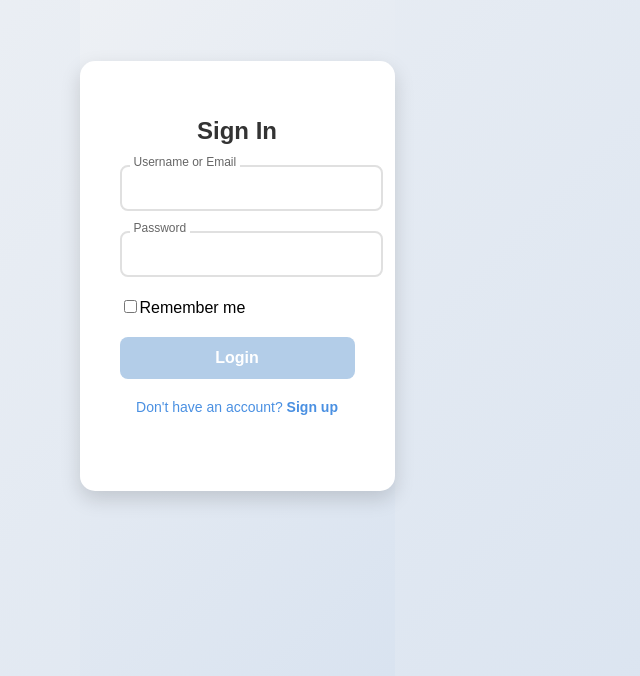
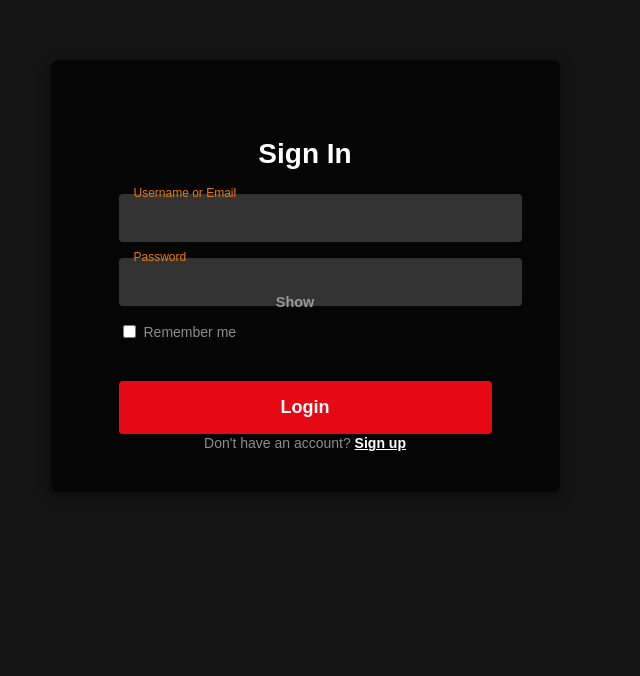
Before and after one commit to choisimo/WSD-movie, a React (Create React App) app in the folder react-app/: page /user/signin in a window 1280 px wide. Shown: the part 124-800 px from the top of the page, without its empty margins (403-1043 px from the left). Built offline with nearby package versions, Linux system fonts and the light colour scheme.

Commit message:
login && register fin

```diff
--- a/react-app/src/content/views/pages/SignIn/SignIn.css
+++ b/react-app/src/content/views/pages/SignIn/SignIn.css
@@ -1,139 +1,154 @@
-/* SignIn.css */
-
-/* 전체 화면 배경 색상 */
-body, .container {
+/* 전체 컨테이너 스타일 */
+.container {
     display: flex;
     justify-content: center;
     align-items: center;
     height: 100vh;
-    margin: 0;
-    background: linear-gradient(135deg, #f0f2f5, #d9e3f0);
+    background-color: #141414;
+    color: #ffffff;
     font-family: Arial, sans-serif;
 }
 
-#phone {
-    position: relative;
+/* 폼 래퍼 스타일 */
+#content-wrapper {
+    max-width: 450px;
     width: 100%;
-    max-width: 400px;
-    background-color: #ffffff;
-    border-radius: 15px;
-    padding: 40px;
-    box-shadow: 0px 8px 20px rgba(0, 0, 0, 0.15);
-    z-index: 1;
-    overflow: hidden;
-}
-
-/* 애니메이션 효과 */
-.card {
-    opacity: 1;
-    transform: translateY(0);
-    transition: opacity 0.3s ease, transform 0.3s ease;
-}
-
-.card.jumping {
-    transform: translateY(-20px);
-    opacity: 0;
-}
-
-.card.fading-in {
-    transform: translateY(20px);
-    opacity: 0;
-    transition: transform 0.3s ease, opacity 0.3s ease;
-}
-
-/* 카드 제목 */
-h1 {
-    font-size: 24px;
-    font-weight: 700;
-    color: #333;
-    margin-bottom: 20px;
+    background: rgba(0, 0, 0, 0.75); /* 투명한 배경 */
+    padding: 60px 68px 40px;
+    border-radius: 8px;
+    box-shadow: 0 4px 12px rgba(0, 0, 0, 0.5);
     text-align: center;
 }
 
-/* 입력 필드 */
+/* 에러 메시지 */
+.error-message {
+    background-color: #e87c03;
+    padding: 10px;
+    color: white;
+    font-size: 14px;
+    border-radius: 4px;
+    margin-bottom: 16px;
+    animation: fadeOut 3s ease-in-out forwards;
+}
+
+/* 제목 스타일 */
+#content-wrapper h1 {
+    margin-bottom: 24px;
+    font-size: 28px;
+    font-weight: 700;
+}
+
+/* 입력 필드 스타일 */
 .input {
     position: relative;
-    margin-bottom: 20px;
+    margin-bottom: 16px;
 }
 
 .input input {
     width: 100%;
-    padding: 12px;
-    border: 2px solid #e0e0e0;
-    border-radius: 8px;
+    padding: 15px;
+    border: none;
+    border-radius: 4px;
+    background-color: #333;
+    color: white;
+    font-size: 16px;
     outline: none;
-    font-size: 16px;
-    transition: all 0.3s ease;
-}
-
-.input input:focus {
-    border-color: #4a90e2;
 }
 
 .input label {
     position: absolute;
-    top: -10px;
-    left: 10px;
-    background-color: #ffffff;
-    padding: 0 4px;
-    font-size: 12px;
-    color: #666;
+    top: 14px;
+    left: 15px;
+    color: #8c8c8c;
+    font-size: 16px;
+    pointer-events: none;
+    transition: 0.2s;
 }
 
-/* 버튼 */
+.input input:focus + label,
+.input input:not(:placeholder-shown) + label {
+    top: -8px;
+    font-size: 12px;
+    color: #e87c03;
+}
+
+/* 로그인/회원가입 버튼 스타일 */
 button {
+    background-color: #e50914;
+    color: white;
+    padding: 16px;
+    font-size: 18px;
+    border: none;
+    border-radius: 4px;
     width: 100%;
-    padding: 12px;
-    background-color: #4a90e2;
+    cursor: pointer;
+    font-weight: bold;
+    margin-top: 20px;
+    transition: background 0.3s;
+}
+
+button:hover {
+    background-color: #f40612;
+}
+
+/* 체크박스 스타일 */
+.checkbox {
+    display: flex;
+    align-items: center;
+    justify-content: flex-start;
+    margin-bottom: 20px;
+    color: #8c8c8c;
+    font-size: 14px;
+}
+
+.checkbox input {
+    margin-right: 8px;
+}
+
+.read-text {
+    color: #8c8c8c;
+}
+
+.read-text b {
     color: #fff;
-    border: none;
-    border-radius: 8px;
-    font-size: 16px;
-    font-weight: bold;
+}
+
+/* 도움말 텍스트 스타일 */
+.account-check {
+    color: #8c8c8c;
+    font-size: 14px;
     cursor: pointer;
-    transition: background-color 0.3s ease;
     margin-top: 20px;
 }
 
-button:disabled {
-    background-color: #b3cde8;
-    cursor: not-allowed;
-}
-
-button:hover:not(:disabled) {
-    background-color: #3b7bbf;
-}
-
-/* 링크 스타일 */
-.account-check {
-    display: block;
-    text-align: center;
-    margin-top: 20px;
-    color: #4a90e2;
-    font-size: 14px;
-    text-decoration: none;
-    cursor: pointer;
-}
-
-.account-check:hover {
+.account-check b {
+    color: #fff;
     text-decoration: underline;
 }
 
-
-/* 에러 메시지 스타일 */
-.error-message {
-    background-color: #ff4d4f;
-    color: #fff;
-    padding: 10px;
-    border-radius: 5px;
-    font-weight: bold;
-    margin-bottom: 15px;
-    text-align: center;
-    animation: fadeInOut 4s ease-in-out;
+/* 애니메이션 */
+@keyframes fadeOut {
+    0% { opacity: 1; }
+    80% { opacity: 1; }
+    100% { opacity: 0; }
 }
 
-/* 에러 메시지 페이드 인/아웃 애니메이션 */
-@keyframes fadeInOut {
-    0%, 100% { opacity: 0; }
-    10%, 90% { opacity: 1; }
+
+
+.show-password-btn {
+    background: none;
+    border: none;
+    color: #999;
+    font-size: 0.9rem;
+    cursor: pointer;
+    position: absolute;
+    right: 10px;
+    top: 50%;
+    transform: translateY(-50%);
+    padding: 0;
 }
+
+.show-password-btn:hover {
+    color: #fff;
+    background: none;
+}
--- a/react-app/src/content/views/pages/SignIn/SignIn.js
+++ b/react-app/src/content/views/pages/SignIn/SignIn.js
@@ -6,7 +6,6 @@ import AuthService from "./AuthService";
 const SignIn = () => {
     const navigate = useNavigate();
 
-    // 상태
     const [isLoginVisible, setIsLoginVisible] = useState(true);
     const [isAnimating, setIsAnimating] = useState(false);
     const [email, setEmail] = useState('');
@@ -16,7 +15,10 @@ const SignIn = () => {
     const [confirmPassword, setConfirmPassword] = useState('');
     const [rememberMe, setRememberMe] = useState(false);
     const [acceptTerms, setAcceptTerms] = useState(false);
-    const [error, setError] = useState(''); // 에러 메시지 상태 추가
+    const [error, setError] = useState('');
+    const [showLoginPassword, setShowLoginPassword] = useState(false);
+    const [showRegisterPassword, setShowRegisterPassword] = useState(false);
+    const [showConfirmPassword, setShowConfirmPassword] = useState(false);
 
     const isLoginFormValid = email && password;
     const isRegisterFormValid =
@@ -27,61 +29,52 @@ const SignIn = () => {
         acceptTerms;
 
     const toggleCard = () => {
-        setIsAnimating(true); // 애니메이션 시작
+        setIsAnimating(true);
         setError('');
 
         setTimeout(() => {
-            setIsLoginVisible(!isLoginVisible); // 폼 변경
-        }, 300); // 애니메이션 시간 (0.3초)
+            setIsLoginVisible(!isLoginVisible);
+        }, 300);
 
         setTimeout(() => {
-            setIsAnimating(false); // 애니메이션 종료
-        }, 600); // 폼이 변경되고 다시 원래 위치로 돌아오는 시간
+            setIsAnimating(false);
+        }, 600);
     };
+
+    const resetFormFields = () => {
+        setEmail('');
+        setPassword('');
+        setRegisterEmail('');
+        setRegisterPassword('');
+        setConfirmPassword('');
+        setRememberMe(false);
+        setAcceptTerms(false);
+    }
 
     const handleLogin = async (e) => {
         e.preventDefault();
 
-        if (!email || !password) {
-            setError('email과 password 모두 입력하세요');
-        }
-
         try {
             await AuthService.tryLogin(email, password);
             navigate('/page/dashboard');
-            setError(''); // 성공 시 에러 메시지 초기화
+            setError('');
         } catch (error) {
-            setError(error.message); // 에러 메시지 설정
+            setError(error.message);
             setTimeout(() => {
                 setError('');
-            },3000);
+            }, 3000);
         }
     };
 
     const handleRegister = async (e) => {
         e.preventDefault();
 
-        if (!registerEmail || !registerPassword || !confirmPassword) {
-            setError('모든 필드에 기입하세요');
-            return;
-        }
-
-        if (registerPassword !== confirmPassword) {
-            setError('확인 비밀번호가 일치하지 않습니다');
-            return;
-        }
-
-        if (!acceptTerms) {
-            setError('동의 약관에 체크하세요');
-            return;
-        }
-
         try {
-            await AuthService.tryRegister(registerEmail, registerPassword);
+            await AuthService.tryRegister(registerEmail, registerPassword, confirmPassword, acceptTerms);
             toggleCard();
-            setError(''); // 성공 시 에러 메시지 초기화
+            setError('');
         } catch (error) {
-            setError(error.message); // 에러 메시지 설정
+            setError(error.message);
             setTimeout(() => {
                 setError('');
             }, 3000);
@@ -92,14 +85,12 @@ const SignIn = () => {
         <div className="container">
             <div id="phone">
                 <div id="content-wrapper">
-                    {/* 에러 메시지 표시 */}
                     {error && (
                         <div className="error-message">
                             {error}
                         </div>
                     )}
 
-                    {/* 로그인 카드 */}
                     <div className={`card ${isAnimating ? 'jumping' : ''} ${!isLoginVisible ? 'fading-in' : ''}`} id="login">
                         {isLoginVisible && (
                             <form onSubmit={handleLogin}>
@@ -117,12 +108,19 @@ const SignIn = () => {
                                 <div className="input">
                                     <input
                                         id="password"
-                                        type="password"
+                                        type={showLoginPassword ? 'text' : 'password'}
                                         value={password}
                                         onChange={(e) => setPassword(e.target.value)}
                                         required
                                     />
                                     <label htmlFor="password">Password</label>
+                                    <button
+                                        type="button"
+                                        onClick={() => setShowLoginPassword(!showLoginPassword)}
+                                        className="show-password-btn"
+                                    >
+                                        {showLoginPassword ? 'Hide' : 'Show'}
+                                    </button>
                                 </div>
                                 <span className="checkbox remember">
                                     <input
@@ -136,12 +134,13 @@ const SignIn = () => {
                                 <button type="submit" disabled={!isLoginFormValid}>Login</button>
                             </form>
                         )}
+                        {isLoginVisible && (
                             <span className="account-check" onClick={toggleCard}>
                                 Don't have an account? <b>Sign up</b>
                             </span>
+                        )}
                     </div>
 
-                    {/* 회원가입 카드 */}
                     <div className={`card ${isAnimating ? 'jumping' : ''} ${isLoginVisible ? 'fading-in' : ''}`} id="register">
                         {!isLoginVisible && (
                             <form onSubmit={handleRegister}>
@@ -159,22 +158,36 @@ const SignIn = () => {
                                 <div className="input">
                                     <input
                                         id="register-password"
-                                        type="password"
+                                        type={showRegisterPassword ? 'text' : 'password'}
                                         value={registerPassword}
                                         onChange={(e) => setRegisterPassword(e.target.value)}
                                         required
                                     />
                                     <label htmlFor="register-password">Password</label>
+                                    <button
+                                        type="button"
+                                        onClick={() => setShowRegisterPassword(!showRegisterPassword)}
+                                        className="show-password-btn"
+                                    >
+                                        {showRegisterPassword ? 'Hide' : 'Show'}
+                                    </button>
                                 </div>
                                 <div className="input">
                                     <input
                                         id="confirm-password"
-                                        type="password"
+                                        type={showConfirmPassword ? 'text' : 'password'}
                                         value={confirmPassword}
                                         onChange={(e) => setConfirmPassword(e.target.value)}
                                         required
                                     />
                                     <label htmlFor="confirm-password">Confirm Password</label>
+                                    <button
+                                        type="button"
+                                        onClick={() => setShowConfirmPassword(!showConfirmPassword)}
+                                        className="show-password-btn"
+                                    >
+                                        {showConfirmPassword ? 'Hide' : 'Show'}
+                                    </button>
                                 </div>
                                 <span className="checkbox remember">
                                     <input
@@ -190,9 +203,11 @@ const SignIn = () => {
                                 <button type="submit" disabled={!isRegisterFormValid}>Register</button>
                             </form>
                         )}
+                        {!isLoginVisible && (
                             <span className="account-check" onClick={toggleCard}>
                                 Already have an account? <b>Sign in</b>
                             </span>
+                        )}
                     </div>
                 </div>
             </div>
```
Also changed, not shown: react-app/src/content/views/pages/SignIn/AuthService.js (+11 -2 lines). Lines whose indentation alone changed are shown as unchanged.
